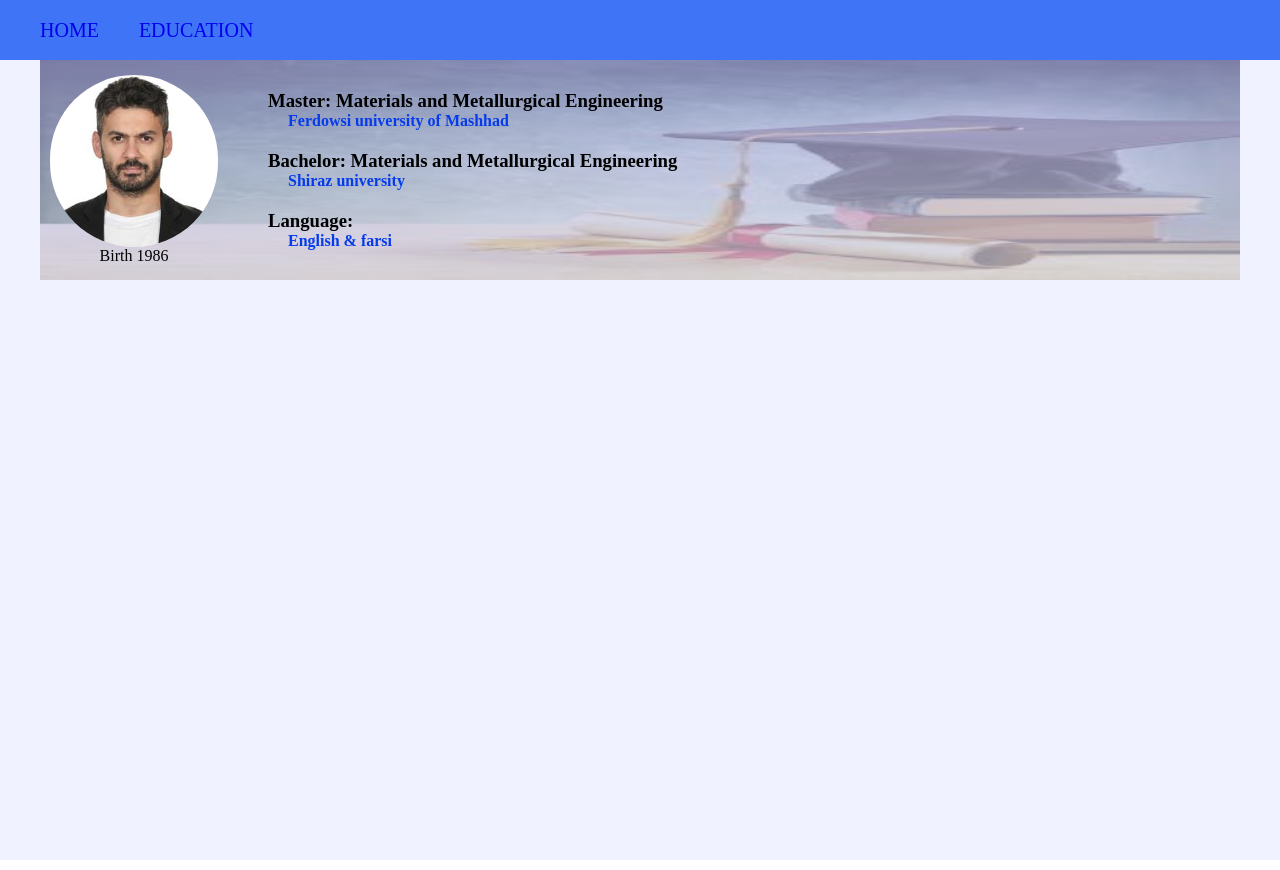
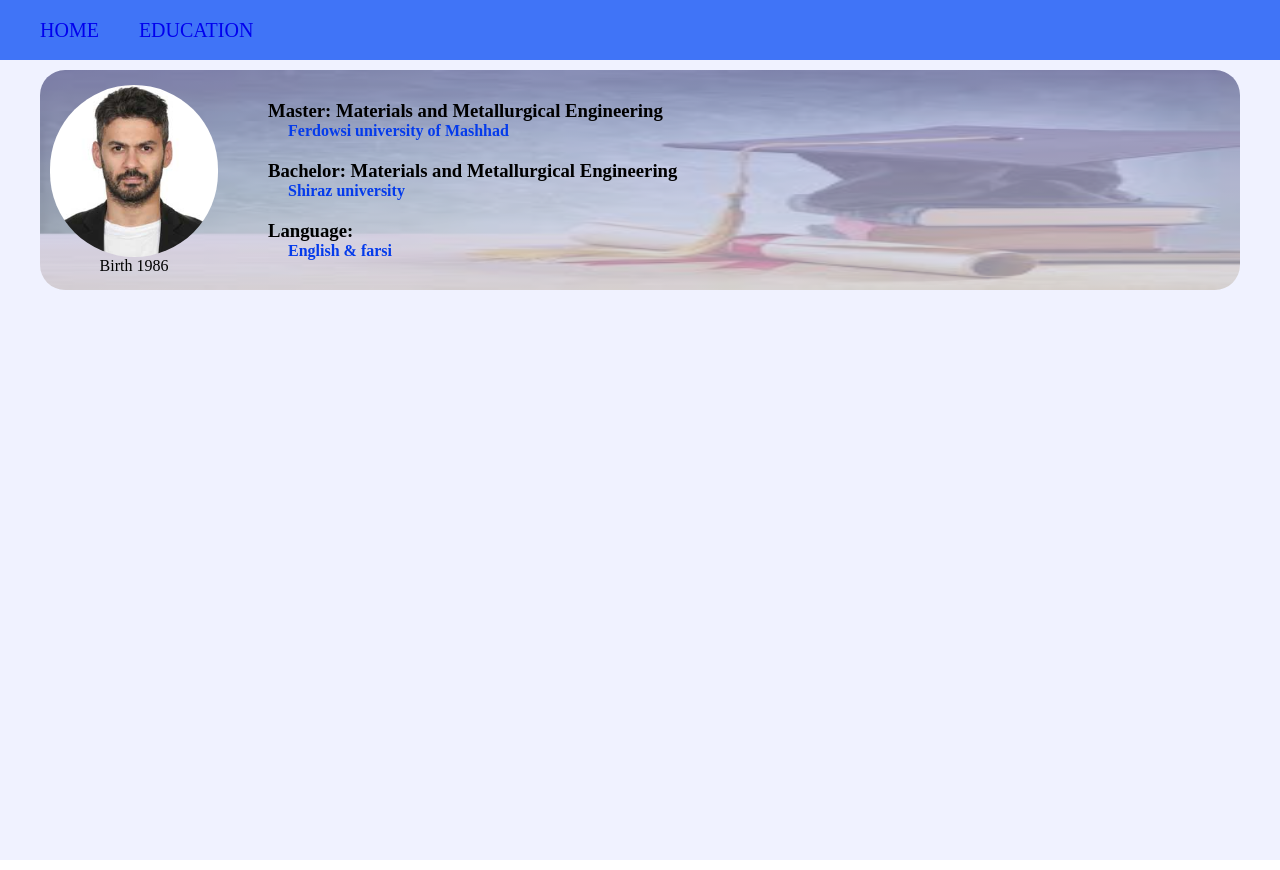
Before and after one commit to Aelianseh/AliBehrad-02, a React (Create React App) app: page /Education in a window 1280 px wide. Built offline with nearby package versions, Linux system fonts and the light colour scheme.

Commit message:
minor changes

```diff
--- a/src/Components/Cours/Cours.module.css
+++ b/src/Components/Cours/Cours.module.css
@@ -8,12 +8,13 @@
     position: relative;
     z-index: 1;
     /* background-color: yellow; */
+
 }
 
 .backcolor {
     position: relative;
     height: 100vh;
-    margin-top: -10px;
+    /* margin-top: 10px; */
 }
 
 .backcolor::before {
@@ -24,12 +25,13 @@
     background-position: center;
     opacity: 0.6;
     position: absolute;
-    top: 0;
+    top: -10px;
     right: 0;
     width: 100%;
     height: 100%;
     z-index: 0;
     background-size: 100% 100%;
+
 }
 
 .right>* {
@@ -78,6 +80,8 @@
     height: 100%;
     z-index: 0;
     background-size: 100% 100%;
+    border-radius: 25px;
+
 }
 
 .right div {
--- a/src/Components/Darklight/Darklight.jsx
+++ b/src/Components/Darklight/Darklight.jsx
@@ -9,6 +9,7 @@ function Darklight() {
     };
 
     useEffect(() => {
+
         if (islight) {
             document.body.classList.add("dark");
             console.log(islight);
@@ -17,6 +18,8 @@ function Darklight() {
             document.body.classList.remove("dark");
         }
     }, [islight])
+
+
     return (
         <div className={style.wrapper}>
             <button onClick={lightToggle} className={`${islight ? style.active : style.noactive}`}>
```
